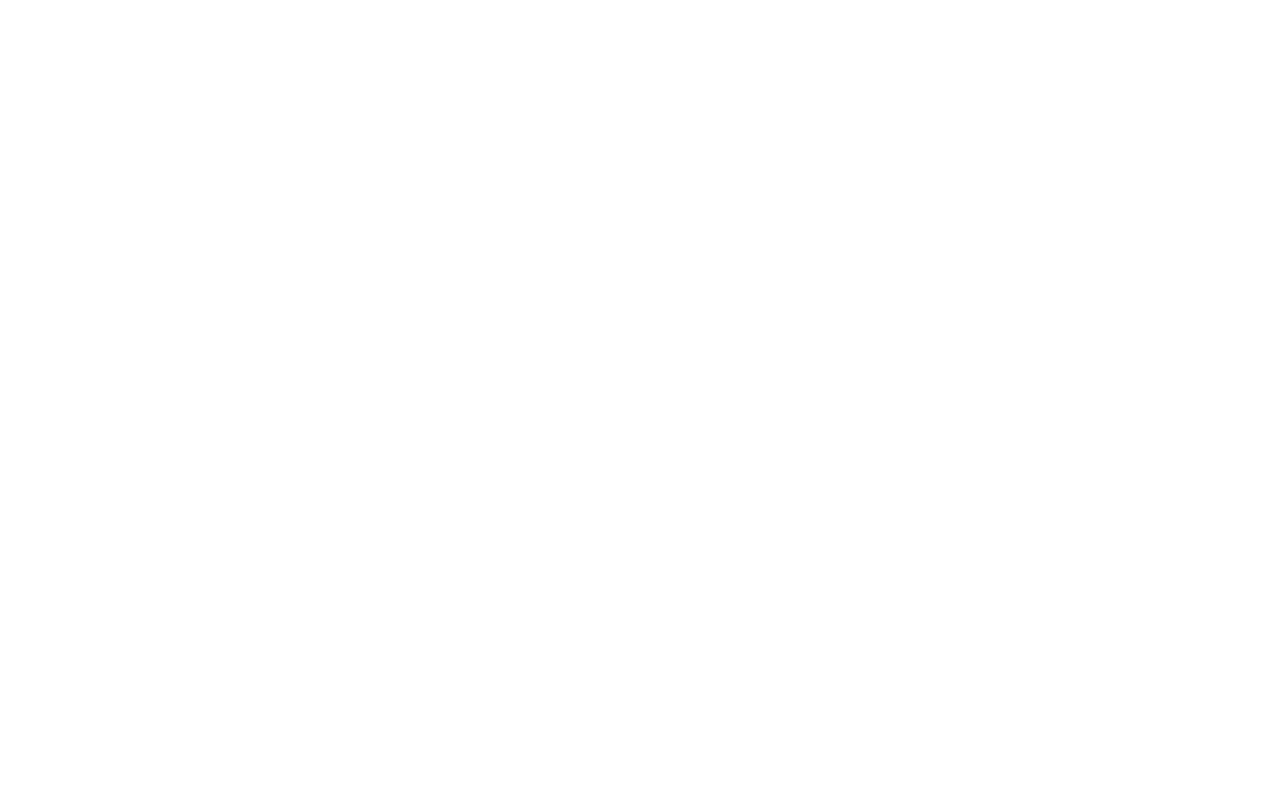
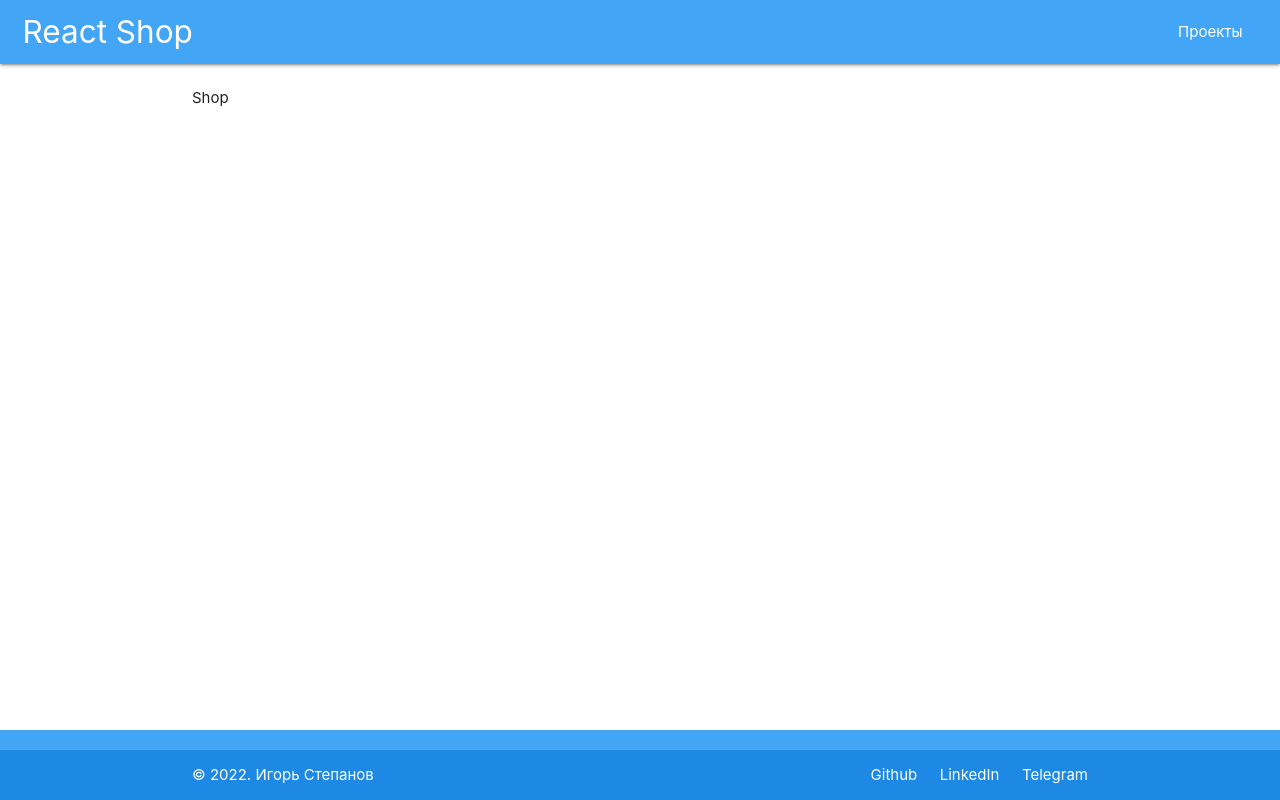
Before and after one commit to ia-stepanov/react-shop, a React (Create React App) app: page / in a window 1280 px wide. Built offline with nearby package versions, Linux system fonts and the light colour scheme.

Commit message:
build(React Shop): создать хедер и футер

```diff
--- a/public/index.html
+++ b/public/index.html
@@ -7,6 +7,8 @@
     <meta name="theme-color" content="#000000" />
     <meta name="description" content="React Shop simple portfolio project" />
     <title>React Shop</title>
+    <link href="https://cdnjs.cloudflare.com/ajax/libs/materialize/1.0.0/css/materialize.min.css" rel="stylesheet">
+    <link href="https://fonts.googleapis.com/icon?family=Material+Icons" rel="stylesheet">
   </head>
   <body>
     <div id="root"></div>
--- a/src/App.js
+++ b/src/App.js
@@ -1,8 +1,14 @@
+import { Header } from './components/Header';
+import { Shop } from './components/Shop';
+import { Footer } from './components/Footer';
+
 function App() {
   return (
-    <div className="App">
-
-    </div>
+    <>
+      <Header />
+      <Shop />
+      <Footer />
+    </>
   );
 }
 
--- /dev/null
+++ b/src/components/Footer.jsx
@@ -0,0 +1,16 @@
+function Footer() {
+  return (
+    <footer className="page-footer blue lighten-1">
+      <div className="footer-copyright blue darken-1">
+        <div className="container white-text">
+          © {new Date().getFullYear()}. Игорь Степанов
+          <a className="white-text right" href="https://t.me/ia_stepanov">Telegram</a>
+          <a className="white-text right" href="https://www.linkedin.com/in/ia-stepanov/">LinkedIn</a>
+          <a className="white-text right" href="https://github.com/ia-stepanov">Github</a>
+        </div>
+      </div>
+    </footer>
+  );
+}
+
+export { Footer };
--- /dev/null
+++ b/src/components/Header.jsx
@@ -0,0 +1,14 @@
+function Header() {
+  return (
+    <nav className="blue lighten-1">
+      <div className="nav-wrapper">
+        <a href="https://ia-stepanov.github.io/react-shop/" className="brand-logo">React Shop</a>
+        <ul id="nav-mobile" className="right hide-on-med-and-down">
+          <li><a href="https://github.com/ia-stepanov?tab=repositories" target="_blank" rel="noreferrer">Проекты</a></li>
+        </ul>
+      </div>
+    </nav>
+  );
+}
+
+export { Header };
--- /dev/null
+++ b/src/components/Shop.jsx
@@ -0,0 +1,5 @@
+function Shop() {
+  return <main className="container content">Shop</main>;
+}
+
+export { Shop };
--- /dev/null
+++ b/src/config.js
@@ -0,0 +1,5 @@
+
+const API_KEY = process.env.REACT_APP_API_KEY;
+const API_URL = 'https://fortniteapi.io/v2/shop?lang=ru';
+
+export { API_KEY, API_URL };
--- a/src/index.css
+++ b/src/index.css
@@ -7,7 +7,25 @@ body {
   -moz-osx-font-smoothing: grayscale;
 }
 
-code {
-  font-family: source-code-pro, Menlo, Monaco, Consolas, 'Courier New',
-    monospace;
+nav {
+  padding: 0 1.5rem;
 }
+
+.white-text {
+  padding: 0 0 0 1.5rem;
+}
+
+.white-text:last-child {
+  padding: 0;
+}
+
+.content {
+  min-height: calc(100vh - 134px);
+  padding: 1.5rem 0 0 0;
+}
+
+.goods {
+  display: grid;
+  grid-template-columns: repeat(auto-fill, minmax(250px, 1fr));
+  gap: 1rem;
+}
```
Also changed, not shown: 1 other file (tests, documents, lock files or other folders).
